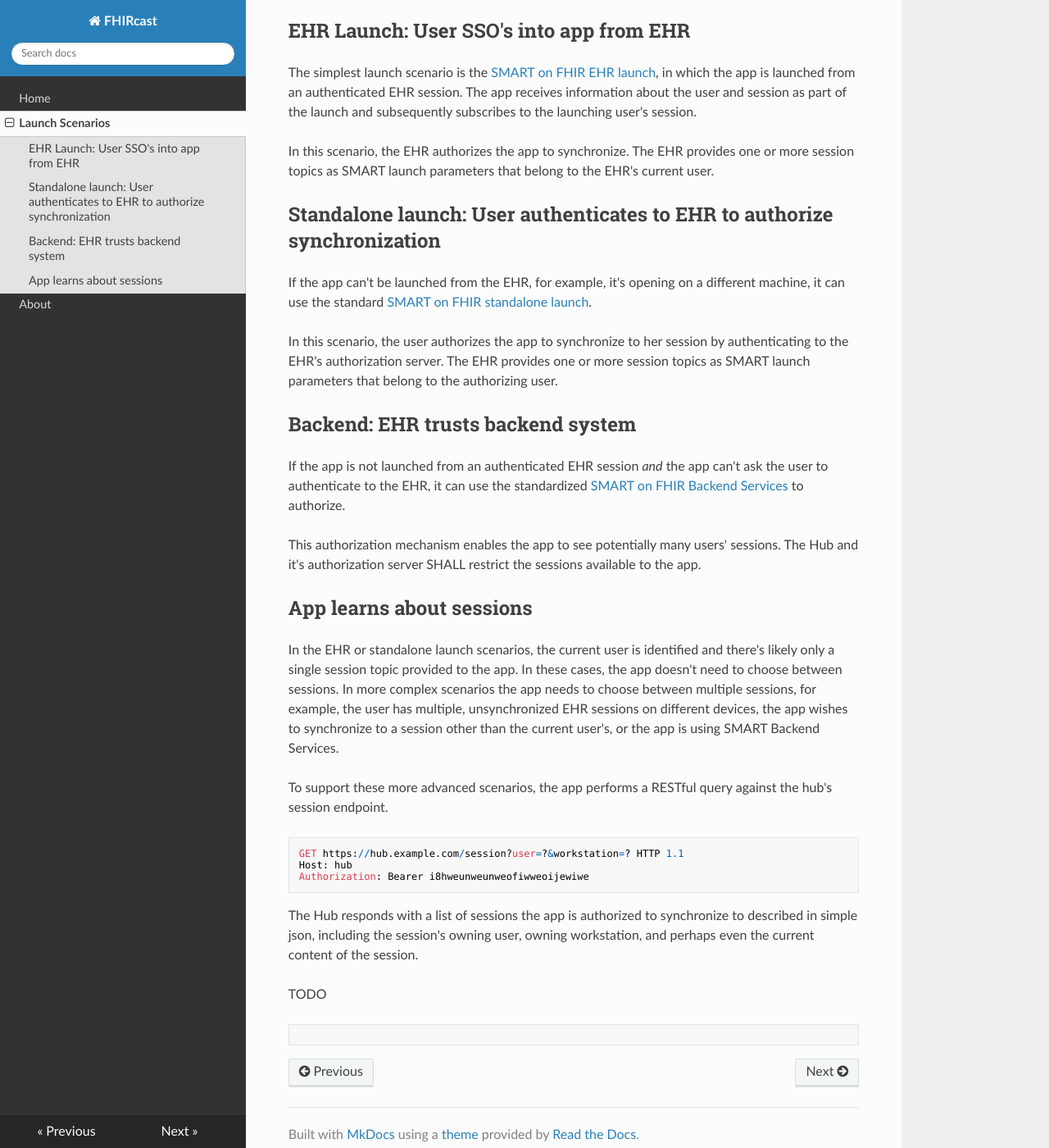
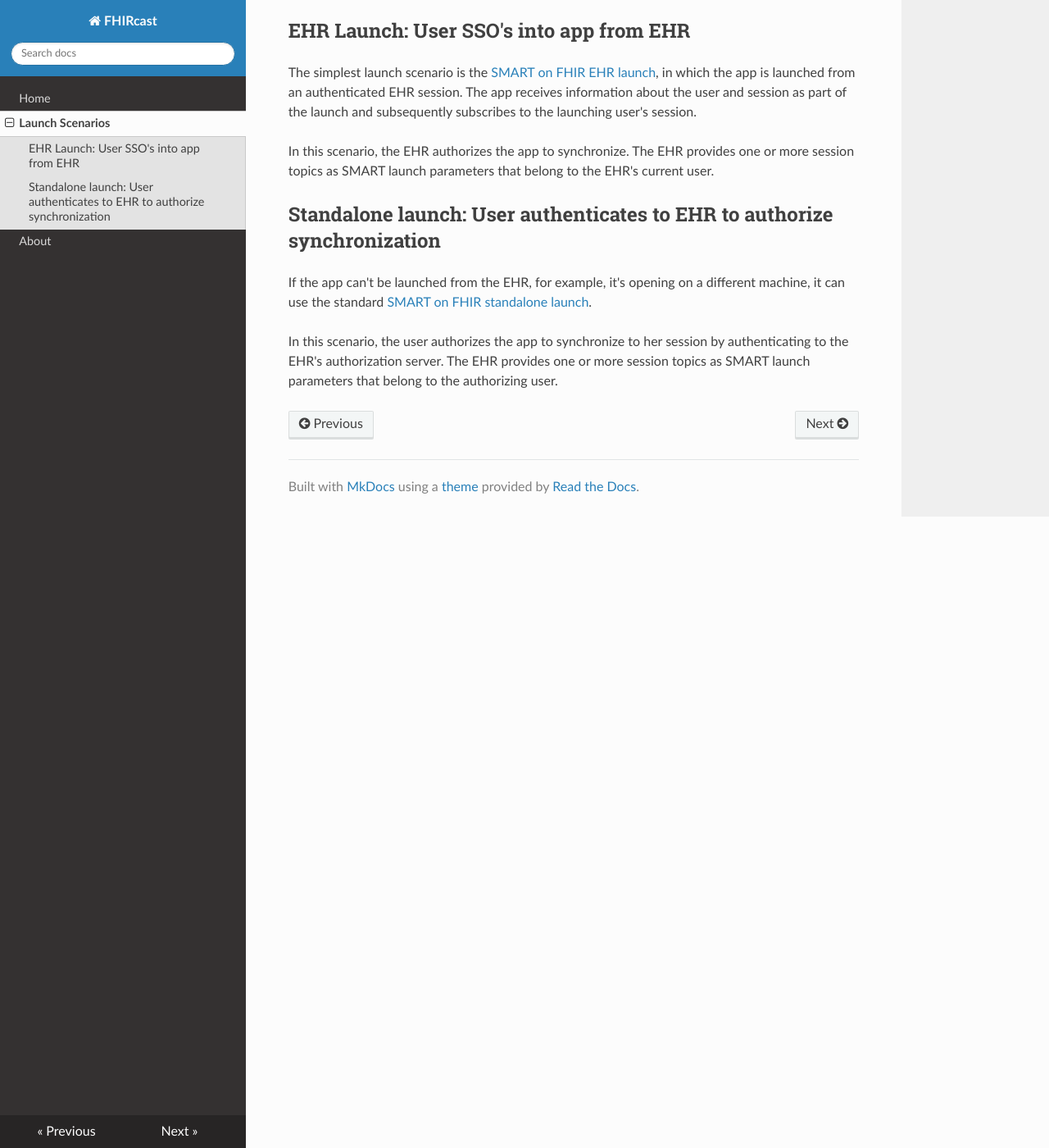
Before and after one commit to HL7/fhircast-docs, an MkDocs documentation site: the page built from docs/launch-scenarios.md, in a window 1280 px wide and 1400 px high, scrolled down 1092 px. Shown: the whole window at 82% size. Built offline with MkDocs 1.6.1, drawn with Linux system fonts in a browser that asks for light colours; nearby versions of some CDN libraries; old or Windows-style settings are respelled for this version of MkDocs; some of the changed text lies outside the part shown.

Commit message:
remove backend services
needs additional thought and better use-cases

````diff
--- a/docs/launch-scenarios.md
+++ b/docs/launch-scenarios.md
@@ -1,8 +1,8 @@
 # EHR authorizes app to synchronize
 
-FHIRcast extends SMART on FHIR to support clinical context synchronization between disparate, full featured healthcare which cannot be embedded within one another. Multiple launch scenarios are supported. In all cases the app is authorized to synchronize to a user's session using the OAuth2.0 `fhircast` scope.
+FHIRcast extends SMART on FHIR to support clinical context synchronization between disparate, full featured healthcare which cannot be embedded within one another. Two launch scenarios are supported. In all cases the app is authorized to synchronize to a user's session using the OAuth2.0 `fhircast` scope.
 
-During the OAuth2.0 handshake, the app [requests and is granted](http://www.hl7.org/fhir/smart-app-launch/#2-ehr-evaluates-authorization-request-asking-for-end-user-input) the `fhircast` scope. The EHR's authorization server returns  the hub url and any relevant session topics as SMART launch parameters.
+During the OAuth2.0 handshake, the app [requests and is granted](http://www.hl7.org/fhir/smart-app-launch/#2-ehr-evaluates-authorization-request-asking-for-end-user-input) the `fhircast` scope. The EHR's authorization server returns the hub url and any relevant session topics as SMART launch parameters.
 
 | SMART launch parameter | Optionality | Type | Description |
 | --- | --- | --- | --- |
@@ -55,27 +54,3 @@ In this scenario, the EHR authorizes the app to synchronize. The EHR provides on
 If the app can't be launched from the EHR, for example, it's opening on a different machine, it can use the standard [SMART on FHIR standalone launch](http://www.hl7.org/fhir/smart-app-launch/#standalone-launch-sequence).
 
 In this scenario, the user authorizes the app to synchronize to her session by authenticating to the EHR's authorization server. The EHR provides one or more session topics as SMART launch parameters that belong to the authorizing user.
-
-## Backend: EHR trusts backend system
-
-If the app is not launched from an authenticated EHR session *and* the app can't ask the user to authenticate to the EHR, it can use the standardized [SMART on FHIR Backend Services](https://github.com/smart-on-fhir/fhir-bulk-data-docs/blob/master/authorization.md) to authorize.
-
-This authorization mechanism enables the app to see potentially many users' sessions. The Hub and it's authorization server SHALL restrict the sessions available to the app.
-
-## App learns about sessions
-
-In the EHR or standalone launch scenarios, the current user is identified and there's likely only a single session topic provided to the app. In these cases, the app doesn't need to choose between sessions. In more complex scenarios the app needs to choose between multiple sessions, for example, the user has multiple, unsynchronized EHR sessions on different devices, the app wishes to synchronize to a session other than the current user's, or the app is using SMART Backend Services.
-
-To support these more advanced scenarios, the app performs a RESTful query against the hub's session endpoint.
-
-```
-GET https://hub.example.com/session?user=?&workstation=? HTTP 1.1
-Host: hub
-Authorization: Bearer i8hweunweunweofiwweoijewiwe
-```
-
-The Hub responds with a list of sessions the app is authorized to synchronize to described in simple json, including the session's owning user, owning workstation, and perhaps even the current content of the session.
-
-TODO
-```
-```
````
Also changed, not shown: other parts of docs/launch-scenarios.md (+1 -2 lines).
